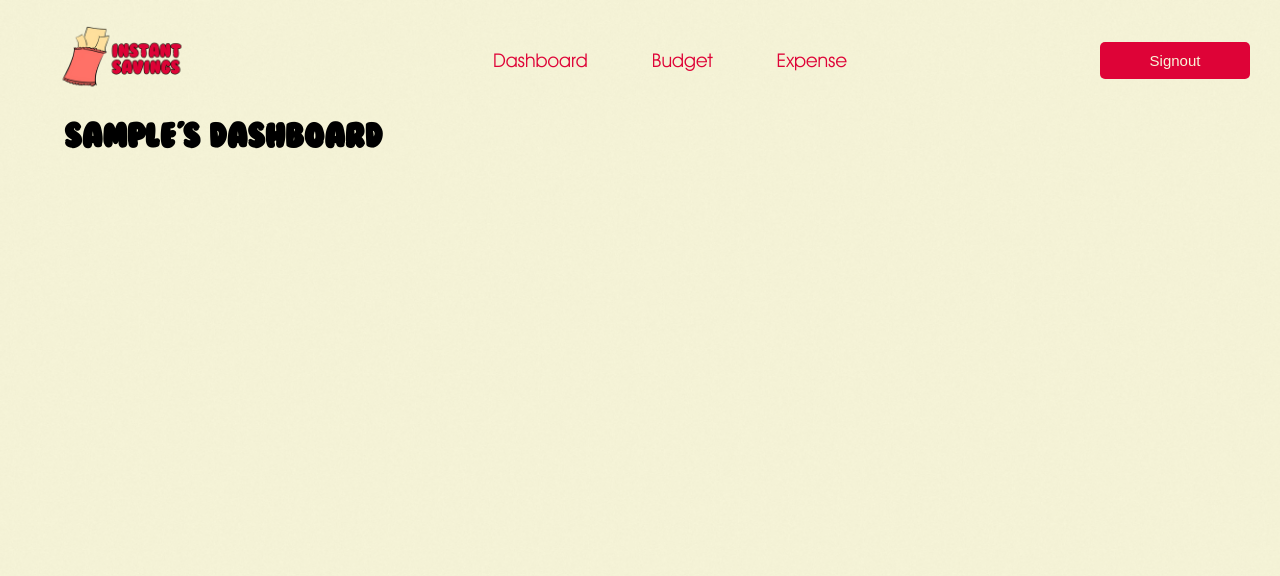
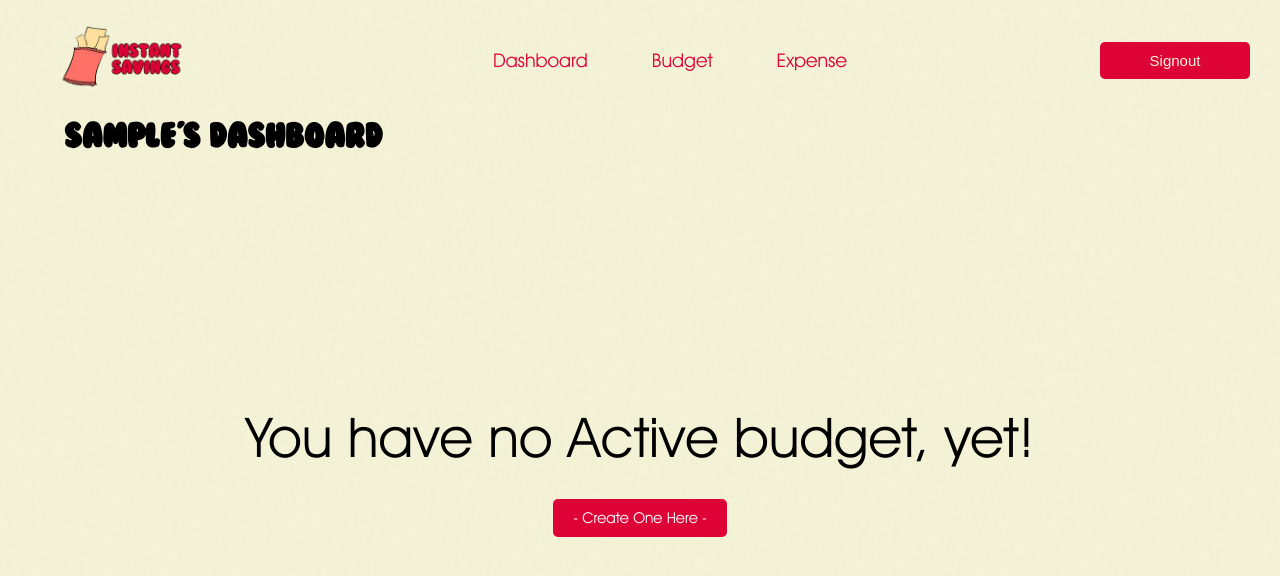
Before and after one commit to sef-04/budgeting-group, a React (Create React App) app in the folder budget/: page /dashboard in a window 1280 px wide. Shown: the top 576 px of the page. Built offline with nearby package versions, Linux system fonts and the light colour scheme; sample sign-in values are in the browser's storage.

Commit message:
Dashboard Placeholder
If no active budget has been given yet

```diff
--- a/budget/src/component/css/Dashboard.css
+++ b/budget/src/component/css/Dashboard.css
@@ -83,3 +83,31 @@ header {
 #sign:hover {
     background-color: #1f1408;
 }
+
+/*Here for the create button with the You have no active budget, yet!*/
+.budget-message {
+    text-align: center;
+    font-size: 55px;
+    margin-top: 250px;
+    font-family: "avant";
+    src: url(./fonts/AvantGardeBookBT.ttf);
+}
+
+/*Here for the button create one here*/
+.budget-message button {
+    margin-top: 10px;
+    padding: 10px 20px;
+    background-color: #de0337;
+    color: white;
+    border: none;
+    border-radius: 5px;
+    cursor: pointer;
+    font-family: "avant";
+    src: url(./fonts/AvantGardeBookBT.ttf);
+    font-size: 15px;
+}
+
+/*Here for the button create one here, hover edition*/
+.budget-message button:hover {
+    background-color: #791d33;
+}
--- a/budget/src/component/pages/Dashboard.js
+++ b/budget/src/component/pages/Dashboard.js
@@ -5,21 +5,29 @@ import React, { useEffect, useState } from 'react';
 export default function Dashboard() {
     const navigate = useNavigate();
     const [username, setUsername] = useState('');
+    const [hasBudget, setHasBudget] = useState(false);
 
     const handleSignOut = () => {
-        localStorage.removeItem('username'); // Clear username from storage
+        localStorage.removeItem('username'); // Clears the username entered
         navigate("/login");
     };
 
     // Fetch user data on component mount
     useEffect(() => {
-        const storedUsername = localStorage.getItem('username'); // Get saved Login Username Information
+        const storedUsername = localStorage.getItem('username'); // Get saved Username from Login frame and enter it as Login Information
         if (storedUsername) {
             setUsername(storedUsername); // Sets Username from localStorage to Dashboard
+
+            const budget = localStorage.getItem('budget'); // Checker if data is inputted in budget
+            setHasBudget(!!budget);
         } else {
             navigate("/login"); // Redirect to Login if User is not Found
         }
     }, [navigate]);
+
+    const handleCreateBudget = () => {
+        navigate("/budget"); // Goes to Budget Frame
+    };
 
     return (
         <div id="navBar-dash">
@@ -36,6 +44,12 @@ export default function Dashboard() {
             </header>
             <div>
                 <h1>{username}'s Dashboard</h1>
+                {!hasBudget && (
+                    <div className="budget-message">
+                        <p>You have no Active budget, yet!</p>
+                        <button onClick={handleCreateBudget}>- Create One Here -</button>
+                    </div>
+                )}
             </div>
         </div>
     );
```
